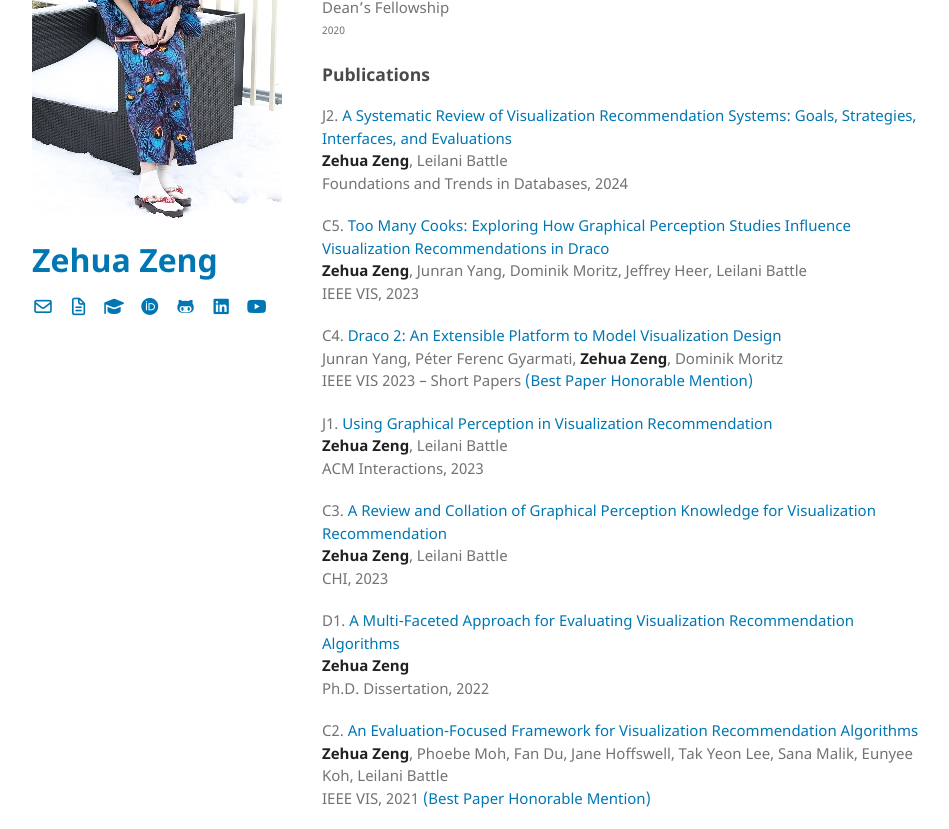
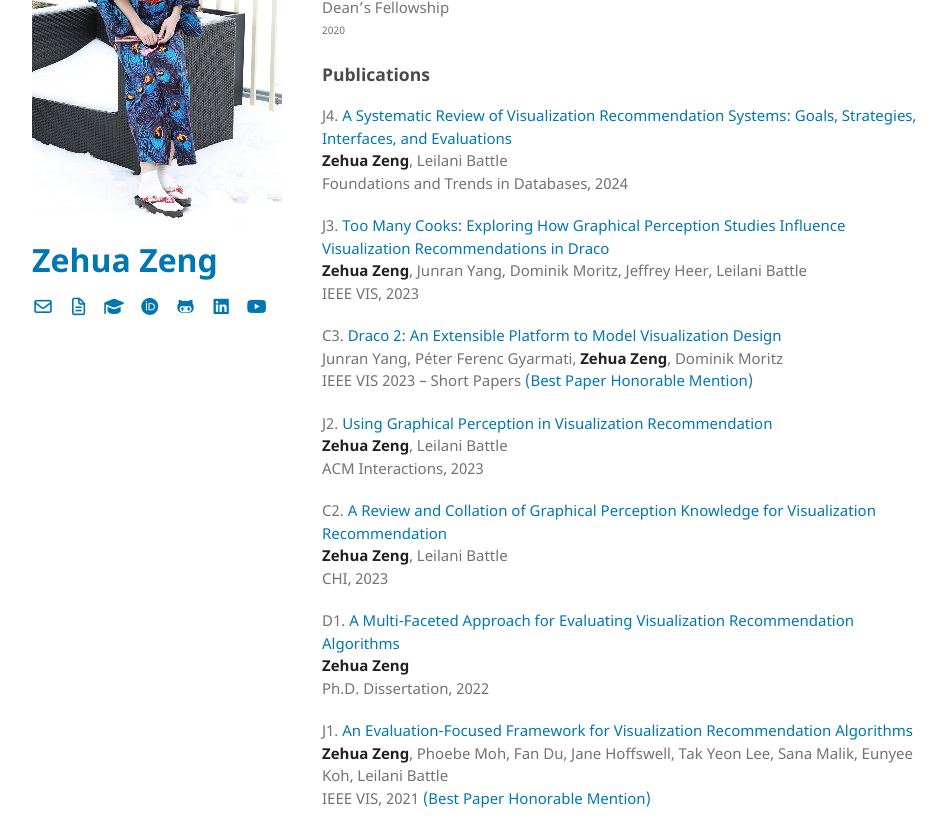
Before and after one commit to Zehua-Zeng/zehua-zeng.github.io, a Jekyll site: the page built from index.md, in a window 1280 px wide and 1400 px high, scrolled down 503 px. Shown: the part 282-1111 px from the top of the window, without its empty margins (158-1107 px from the left). Built offline with Jekyll 4.4.1, drawn with Linux system fonts in a browser that asks for light colours; the repository's description, which GitHub fills in, is left out; our own code applies the rules of GitHub Pages for plain Markdown files.

Commit message:
change paper tags

```diff
--- a/index.md
+++ b/index.md
@@ -34,23 +34,23 @@ Dean's Fellowship <br />
 
 ### Publications
 
-J2. <a href="https://www.nowpublishers.com/article/Details/DBS-088">A Systematic Review of Visualization Recommendation Systems: Goals, Strategies, Interfaces, and Evaluations</a> <br/>
+J4. <a href="https://www.nowpublishers.com/article/Details/DBS-088">A Systematic Review of Visualization Recommendation Systems: Goals, Strategies, Interfaces, and Evaluations</a> <br/>
 <strong>Zehua Zeng</strong>, Leilani Battle <br/>
 Foundations and Trends in Databases, 2024
 
-C5. <a href="https://ieeexplore.ieee.org/document/10290999">Too Many Cooks: Exploring How Graphical Perception Studies Influence Visualization Recommendations in Draco</a> <br/>
+J3. <a href="https://ieeexplore.ieee.org/document/10290999">Too Many Cooks: Exploring How Graphical Perception Studies Influence Visualization Recommendations in Draco</a> <br/>
 <strong>Zehua Zeng</strong>, Junran Yang, Dominik Moritz, Jeffrey Heer, Leilani Battle <br/>
 IEEE VIS, 2023
 
-C4. <a href="https://ieeexplore.ieee.org/document/10360911">Draco 2: An Extensible Platform to Model Visualization Design</a> <br/>
+C3. <a href="https://ieeexplore.ieee.org/document/10360911">Draco 2: An Extensible Platform to Model Visualization Design</a> <br/>
 Junran Yang, Péter Ferenc Gyarmati, <strong>Zehua Zeng</strong>, Dominik Moritz <br/>
 IEEE VIS 2023 -- Short Papers <a href="files/Best Paper Honorable Mention_Draco2.pdf" target="_blank">(Best Paper Honorable Mention)</a>
 
-J1. <a href="https://dl.acm.org/doi/10.1145/3588744">Using Graphical Perception in Visualization Recommendation</a> <br/>
+J2. <a href="https://dl.acm.org/doi/10.1145/3588744">Using Graphical Perception in Visualization Recommendation</a> <br/>
 <strong>Zehua Zeng</strong>, Leilani Battle <br/>
 ACM Interactions, 2023
 
-C3. <a href="https://dl.acm.org/doi/10.1145/3544548.3581349">A Review and Collation of Graphical Perception Knowledge for Visualization Recommendation</a> <br/>
+C2. <a href="https://dl.acm.org/doi/10.1145/3544548.3581349">A Review and Collation of Graphical Perception Knowledge for Visualization Recommendation</a> <br/>
 <strong>Zehua Zeng</strong>, Leilani Battle <br/>
 CHI, 2023
 
```
Also changed, not shown: other parts of index.md (+1 -1 lines).
